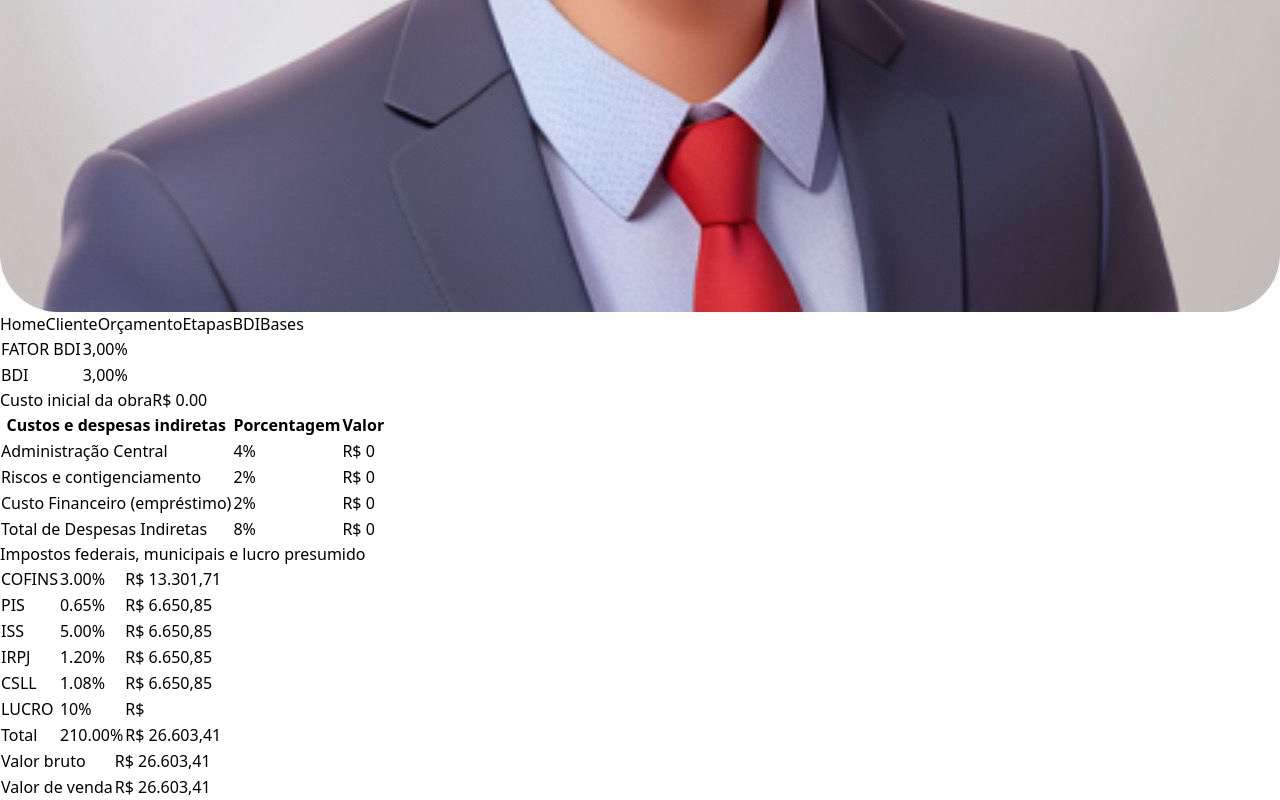
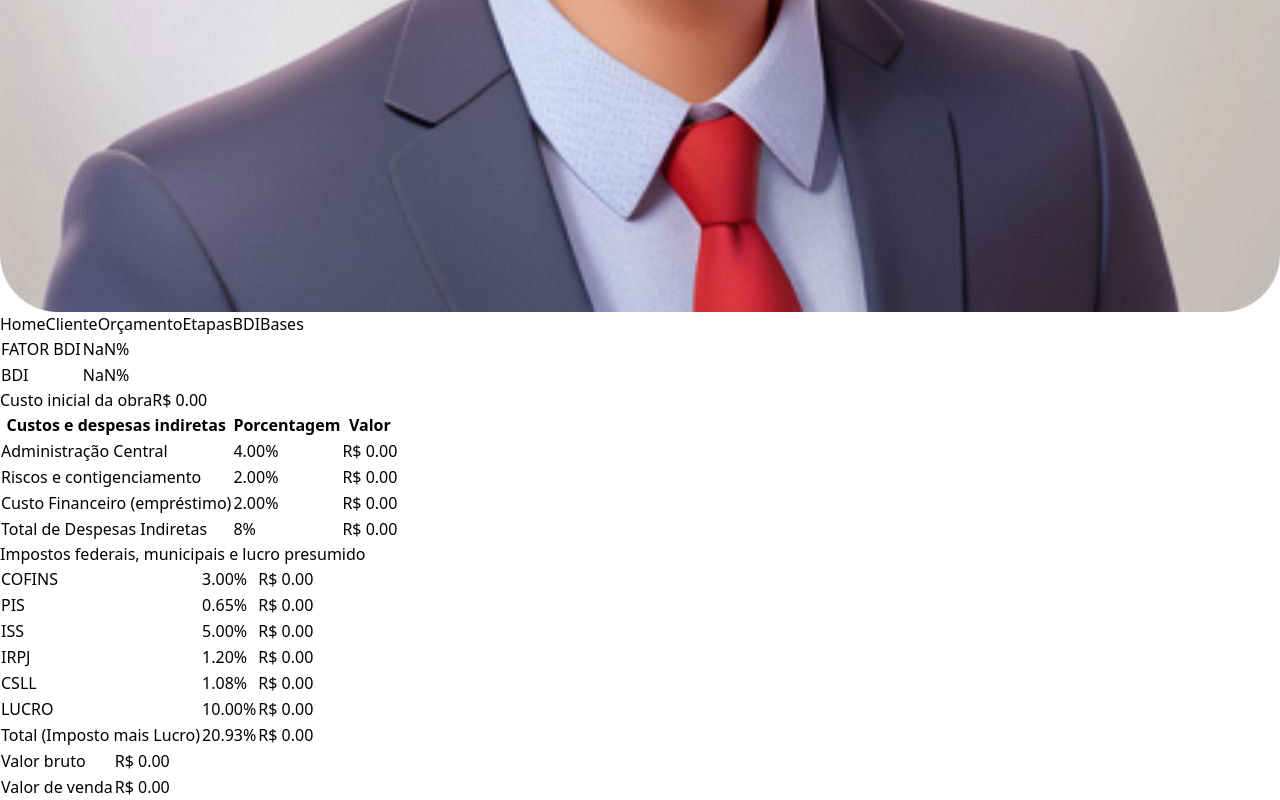
Before and after one commit to Edwardmaster7/SmartEng, a React (Vite) app in the folder smartengApp/: page /bdi in a window 1280 px wide. Shown: the part 968-1768 px from the top of the page. Built offline with nearby package versions, Linux system fonts and the light colour scheme.

Commit message:
Implementada lógica na página BDI

```diff
--- a/smartengApp/src/pages/BDI.jsx
+++ b/smartengApp/src/pages/BDI.jsx
@@ -2,7 +2,7 @@ import Field from "../components/Field"
 import Main from "../components/Main"
 import Container from "../components/Container"
 import InputField from "../components/InputField"
-import { useState, useEffect, useMemo } from "react";
+import { useState, useEffect, useMemo, useCallback } from "react";
 import { calculateFieldSumByStages } from "./Stages";
 import { formatFloat, calculateFieldSum } from "./Quote";
 
@@ -10,6 +10,8 @@ const BDI = () => {
 
   const [data, setData] = useState([]);
   const [BDI, setBDI] = useState(0);
+  const [BDIFactor, setBDIFactor] = useState(0);
+  const [profitPercent, setprofitPercent] = useState(10)
   const [profit, setProfit] = useState(10);
   const [indirectExpenses, setIndirectExpenses] = useState({
     centralAdmin: 0,
@@ -21,28 +23,23 @@ const BDI = () => {
     riskAndContigencyPerc: 2,
     loanPerc: 2,
   });
-  const [taxes, setTaxes] = useState([])
+  const [taxes, setTaxes] = useState({
+    COFINS: 3,
+    PIS: 0.65,
+    CSLL: 1.08,
+    IRPJ: 1.2,
+    ISS: 5,
+  })
   const [totalIndirectExpenses, setTotalIndirectExpenses] = useState(0)
+  const [taxValue, setTaxValue] = useState({
+    COFINS: 0,
+    PIS: 0,
+    CSLL: 0,
+    IRPJ: 0,
+    ISS: 0,
+  })
   const [totalTaxes, setTotalTaxes] = useState(0)
-
-  useEffect(() => {
-    const fetchData = () => {
-      const storedData = localStorage.getItem("quote-table-data");
-      if (storedData) {
-        const parsedData = JSON.parse(storedData);
-        setData(parsedData);
-      }
-    };
-
-    fetchData();
-  }, []);
-
-  // taxes percentage
-  const COFINS = 0.03
-  const PIS = 0.0065
-  const CSLL = 0.0108
-  const IRPJ = 0.0120
-  const ISS = 0.05
+  const [totalTaxesValue, setTotalTaxesValue] = useState(0)
 
   const socialCharges = 84;
   const totalMaterialCost = useMemo(
@@ -60,32 +57,102 @@ const BDI = () => {
     [data],
   );
   const socialLaws = totalLaborCost * (socialCharges / 100);
-  const calcBDI = (totalBuildingCost + socialLaws) * (BDI / 100);
-  const totalCost = totalBuildingCost + socialLaws + calcBDI;
 
   const initialCost = totalBuildingCost + socialLaws;
 
-  const calculateIndirectExpenses = () => {
-    const { centralAdminPerc, riskAndContigencyPerc, loanPerc } = indirectExpensesPerc
+  const revenueValue =
+    (totalIndirectExpenses + initialCost) /
+    (1 - (totalTaxes + profitPercent) / 100);
 
-    // setIndirectExpenses({centralAdmin, riskAndContigency, loan})
-    console.log(
-      `central admin: ${centralAdminPerc}\nriskAndContigency: ${riskAndContigencyPerc} initial cost: ${initialCost}`,
-    );
-  }
+  useEffect(() => {
+    const fetchData = () => {
+      const storedData = localStorage.getItem("quote-table-data");
+      if (storedData) {
+        const parsedData = JSON.parse(storedData);
+        setData(parsedData);
+      }
+    };
 
-  const calculateTotalIndirectExpenses = () => {
-    calculateIndirectExpenses()
+    fetchData();
+  }, []);
+
+  const calculateIndirectExpenses = useCallback(() => {
+    const { centralAdminPerc, riskAndContigencyPerc, loanPerc } = indirectExpensesPerc;
+    const centralAdmin = initialCost * (centralAdminPerc / 100);
+    const riskAndContigency = initialCost * (riskAndContigencyPerc / 100);
+    const loan = initialCost * (loanPerc / 100);
+
+    const obj = {
+      centralAdmin,
+      riskAndContigency,
+      loan,
+    };
+
+    setIndirectExpenses(obj);
+  }, [initialCost, indirectExpensesPerc]);
+
+  const calculateTotalIndirectExpenses = useCallback(() => {
     const { centralAdmin, riskAndContigency, loan } = indirectExpenses
     const total = centralAdmin + riskAndContigency + loan
-    // setTotalIndirectExpenses(total)
+    setTotalIndirectExpenses(total)
 
     return total
-  }
+  }, [indirectExpenses]);
 
+  const calculateTaxes = useCallback(() => {
+    const { COFINS, PIS, CSLL, IRPJ, ISS } = taxes
+    const valueCOFINS = initialCost * (COFINS / 100)
+    const valuePIS = initialCost * (PIS / 100)
+    const valueCSLL = initialCost * (CSLL / 100)
+    const valueIRPJ = initialCost * (IRPJ / 100)
+    const valueISS = initialCost * (ISS / 100)
 
-  const calculateTaxes = (taxes) => {}
+    const totalTaxesValue = valueCOFINS + valuePIS + valueCSLL + valueIRPJ + valueISS
+    setTotalTaxesValue(totalTaxesValue)
+    setTotalTaxes(COFINS + PIS + CSLL + IRPJ + ISS)
 
+    const obj = {
+      COFINS: valueCOFINS,
+      PIS: valuePIS,
+      CSLL: valueCSLL,
+      IRPJ: valueIRPJ,
+      ISS: valueISS,
+    }
+
+    setTaxValue(obj)
+
+  }, [taxes, initialCost]);
+
+  const calculateProfit = useCallback(() => {
+    const value = initialCost * (profitPercent / 100)
+    setProfit(value)
+  }, [initialCost, profitPercent]);
+
+  const calculateBDI = useCallback(() => {
+    const value = (revenueValue / initialCost)
+    setBDIFactor(value)
+    setBDI((value - 1)*100)
+  });
+
+  useEffect(() => {
+    calculateIndirectExpenses();
+  }, [calculateIndirectExpenses, initialCost, indirectExpensesPerc]);
+
+  useEffect(() => {
+    calculateTotalIndirectExpenses();
+  }, [calculateTotalIndirectExpenses, indirectExpenses]);
+
+  useEffect(() => {
+    calculateTaxes();
+  }, [calculateTaxes, taxes, initialCost]);
+
+  useEffect(() => {
+    calculateProfit();
+  }, [calculateProfit, initialCost, profitPercent]);
+
+  useEffect(() => {
+    calculateBDI();
+  }, [calculateBDI, revenueValue, initialCost]);
 
   return (
     <div className="w-full">
@@ -98,13 +165,13 @@ const BDI = () => {
                   <td className="px-6 text-xs font-bold text-indigo-950 uppercase bg-white dark:bg-violet-200">
                     FATOR BDI
                   </td>
-                  <td className="border-t px-6 py-4">3,00%</td>
+                  <td className="border-t px-6 py-4">{formatFloat(BDIFactor)}%</td>
                 </tr>
                 <tr>
                   <td className="px-6 border-t text-xs font-bold text-indigo-950 uppercase bg-violet-100 dark:bg-violet-300">
                     BDI
                   </td>
-                  <td className="border-t px-6 py-4">3,00%</td>
+                  <td className="border-t px-6 py-4">{formatFloat(BDI)}%</td>
                 </tr>
               </tbody>
             </table>
@@ -140,29 +207,43 @@ const BDI = () => {
                     <td className="border-t px-6 py-4">
                       Administração Central
                     </td>
-                    <td className="border-t px-6 py-4">{indirectExpensesPerc.centralAdminPerc}%</td>
-                    <td className="border-t px-6 py-4">R$ {indirectExpenses.centralAdmin}</td>
+                    <td className="border-t px-6 py-4">
+                      {formatFloat(indirectExpensesPerc.centralAdminPerc)}%
+                    </td>
+                    <td className="border-t px-6 py-4">
+                      R$ {formatFloat(indirectExpenses.centralAdmin)}
+                    </td>
                   </tr>
                   <tr>
                     <td className="border-t px-6 py-4">
                       Riscos e contigenciamento
                     </td>
-                    <td className="border-t px-6 py-4">{indirectExpensesPerc.riskAndContigencyPerc}%</td>
-                    <td className="border-t px-6 py-4">R$ {indirectExpenses.riskAndContigency}</td>
+                    <td className="border-t px-6 py-4">
+                      {formatFloat(indirectExpensesPerc.riskAndContigencyPerc)}%
+                    </td>
+                    <td className="border-t px-6 py-4">
+                      R$ {formatFloat(indirectExpenses.riskAndContigency)}
+                    </td>
                   </tr>
                   <tr>
                     <td className="border-t px-6 py-4">
                       Custo Financeiro (empréstimo)
                     </td>
-                    <td className="border-t px-6 py-4">{indirectExpensesPerc.loanPerc}%</td>
-                    <td className="border-t px-6 py-4">R$ {indirectExpenses.loan}</td>
+                    <td className="border-t px-6 py-4">
+                      {formatFloat(indirectExpensesPerc.loanPerc)}%
+                    </td>
+                    <td className="border-t px-6 py-4">
+                      R$ {formatFloat(indirectExpenses.loan)}
+                    </td>
                   </tr>
                   <tr className="text-xs font-semibold text-indigo-950 uppercase bg-white dark:bg-violet-200">
                     <td className="border-t px-6 py-4">
                       Total de Despesas Indiretas
                     </td>
                     <td className="border-t px-6 py-4">8%</td>
-                    <td className="border-t px-6 py-4">R$ {calculateTotalIndirectExpenses()}</td>
+                    <td className="border-t px-6 py-4">
+                      R$ {formatFloat(totalIndirectExpenses)}
+                    </td>
                   </tr>
                 </tbody>
               </table>
@@ -180,61 +261,75 @@ const BDI = () => {
                       COFINS
                     </td>
                     <td className="border-t px-6 py-4">
-                      {formatFloat(COFINS * 100)}%
+                      {formatFloat(taxes.COFINS)}%
                     </td>
-                    <td className="border-t px-6 py-4">R$ 13.301,71</td>
+                    <td className="border-t px-6 py-4">
+                      R$ {formatFloat(taxValue.COFINS)}
+                    </td>
                   </tr>
                   <tr>
                     <td className="px-6 border-t text-xs font-bold text-indigo-950 uppercase bg-violet-100 dark:bg-violet-300">
                       PIS
                     </td>
                     <td className="border-t px-6 py-4">
-                      {formatFloat(PIS * 100)}%
+                      {formatFloat(taxes.PIS)}%
                     </td>
-                    <td className="border-t px-6 py-4">R$ 6.650,85</td>
+                    <td className="border-t px-6 py-4">
+                      R$ {formatFloat(taxValue.PIS)}
+                    </td>
                   </tr>
                   <tr>
                     <td className="px-6 border-t text-xs font-bold text-indigo-950 uppercase bg-white dark:bg-violet-200">
                       ISS
                     </td>
                     <td className="border-t px-6 py-4">
-                      {formatFloat(ISS * 100)}%
+                      {formatFloat(taxes.ISS)}%
                     </td>
-                    <td className="border-t px-6 py-4">R$ 6.650,85</td>
+                    <td className="border-t px-6 py-4">
+                      R$ {formatFloat(taxValue.ISS)}
+                    </td>
                   </tr>
                   <tr>
                     <td className="px-6 border-t text-xs font-bold text-indigo-950 uppercase bg-violet-100 dark:bg-violet-300">
                       IRPJ
                     </td>
                     <td className="border-t px-6 py-4">
-                      {formatFloat(IRPJ * 100)}%
+                      {formatFloat(taxes.IRPJ)}%
                     </td>
-                    <td className="border-t px-6 py-4">R$ 6.650,85</td>
+                    <td className="border-t px-6 py-4">
+                      R$ {formatFloat(taxValue.IRPJ)}
+                    </td>
                   </tr>
                   <tr>
                     <td className="px-6 border-t text-xs font-bold text-indigo-950 uppercase bg-white dark:bg-violet-200">
                       CSLL
                     </td>
                     <td className="border-t px-6 py-4">
-                      {formatFloat(CSLL * 100)}%
+                      {formatFloat(taxes.CSLL)}%
                     </td>
-                    <td className="border-t px-6 py-4">R$ 6.650,85</td>
+                    <td className="border-t px-6 py-4">
+                      R$ {formatFloat(taxValue.CSLL)}
+                    </td>
                   </tr>
                   <tr>
                     <td className="px-6 border-t text-xs font-bold text-indigo-950 uppercase bg-violet-100 dark:bg-violet-300">
                       LUCRO
                     </td>
-                    <td className="border-t px-6 py-4">{profit}%</td>
                     <td className="border-t px-6 py-4">
-                      R$
+                      {formatFloat(profitPercent)}%
+                    </td>
+                    <td className="border-t px-6 py-4">
+                      R$ {formatFloat(profit)}
                     </td>
                   </tr>
                   <tr className="text-xs font-semibold text-indigo-950 uppercase bg-white dark:bg-violet-200">
-                    <td className="border-t px-6 py-4">Total</td>
+                    <td className="border-t px-6 py-4">Total (Imposto mais Lucro)</td>
                     <td className="border-t px-6 py-4">
-                      2{formatFloat(totalTaxes + profit)}%
+                      {formatFloat(totalTaxes + profitPercent)}%
                     </td>
-                    <td className="border-t px-6 py-4">R$ 26.603,41</td>
+                    <td className="border-t px-6 py-4">
+                      R$ {formatFloat(profit + totalTaxesValue)}
+                    </td>
                   </tr>
                 </tbody>
               </table>
@@ -244,13 +339,17 @@ const BDI = () => {
                     <td className="px-6 border-t text-xs font-bold text-indigo-950 uppercase bg-white dark:bg-violet-200">
                       Valor bruto
                     </td>
-                    <td className="border-t px-6 py-4">R$ 26.603,41</td>
+                    <td className="border-t px-6 py-4">
+                      R$ {formatFloat(totalIndirectExpenses + initialCost)}
+                    </td>
                   </tr>
                   <tr>
                     <td className="px-6 border-t text-xs font-bold text-indigo-950 uppercase bg-violet-100 dark:bg-violet-300">
                       Valor de venda
                     </td>
-                    <td className="border-t px-6 py-4">R$ 26.603,41</td>
+                    <td className="border-t px-6 py-4">
+                      R$ {formatFloat(revenueValue)}
+                    </td>
                   </tr>
                 </tbody>
               </table>
--- a/smartengApp/src/pages/Stages.jsx
+++ b/smartengApp/src/pages/Stages.jsx
@@ -4,7 +4,6 @@ import Main from "../components/Main";
 import Container from "../components/Container";
 import Field from "../components/Field";
 import { isNumeric, formatFloat, calculateFieldSum } from "./Quote";
-
 
 function Stages() {
   const [data, setData] = useState([]);
```
